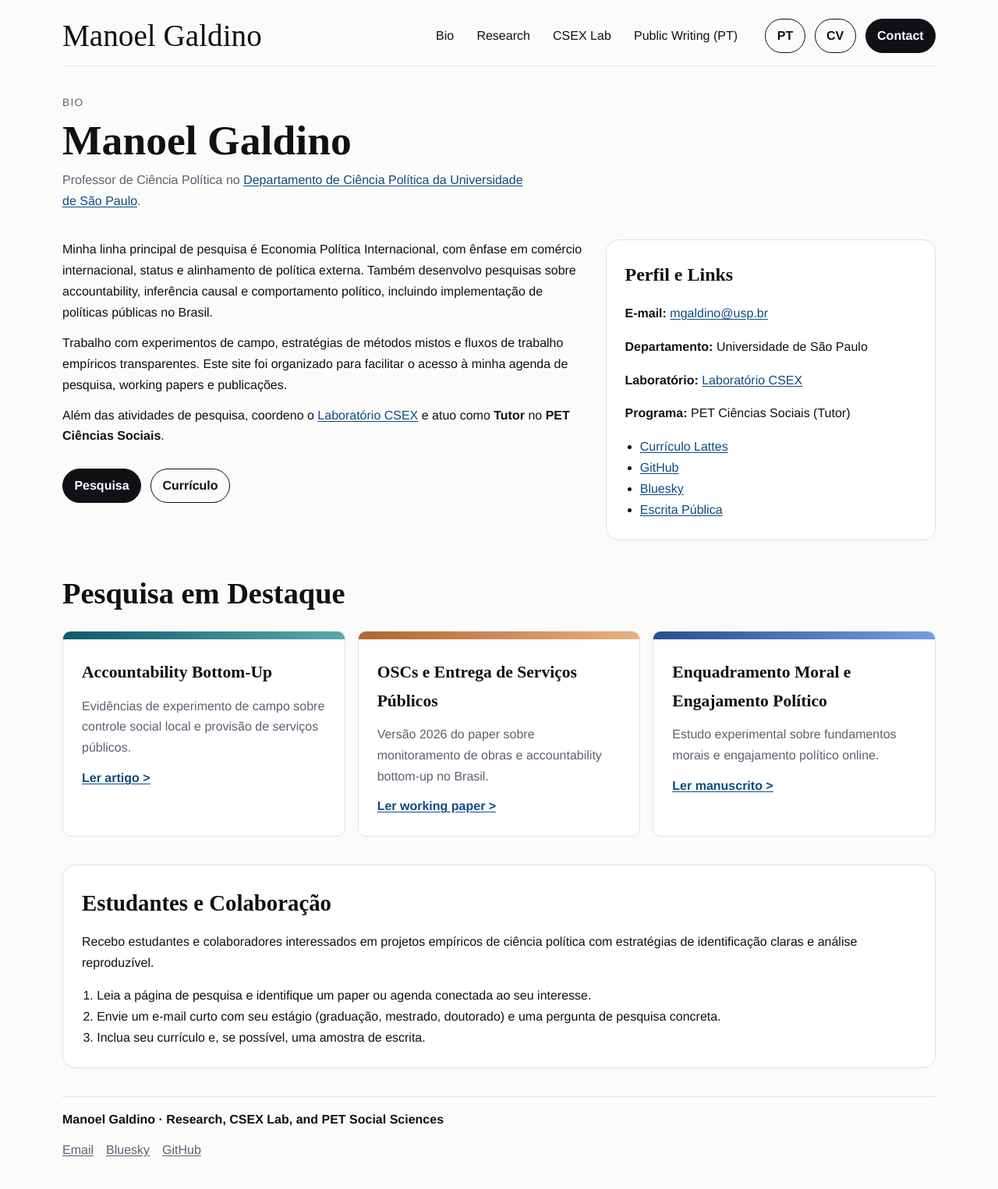
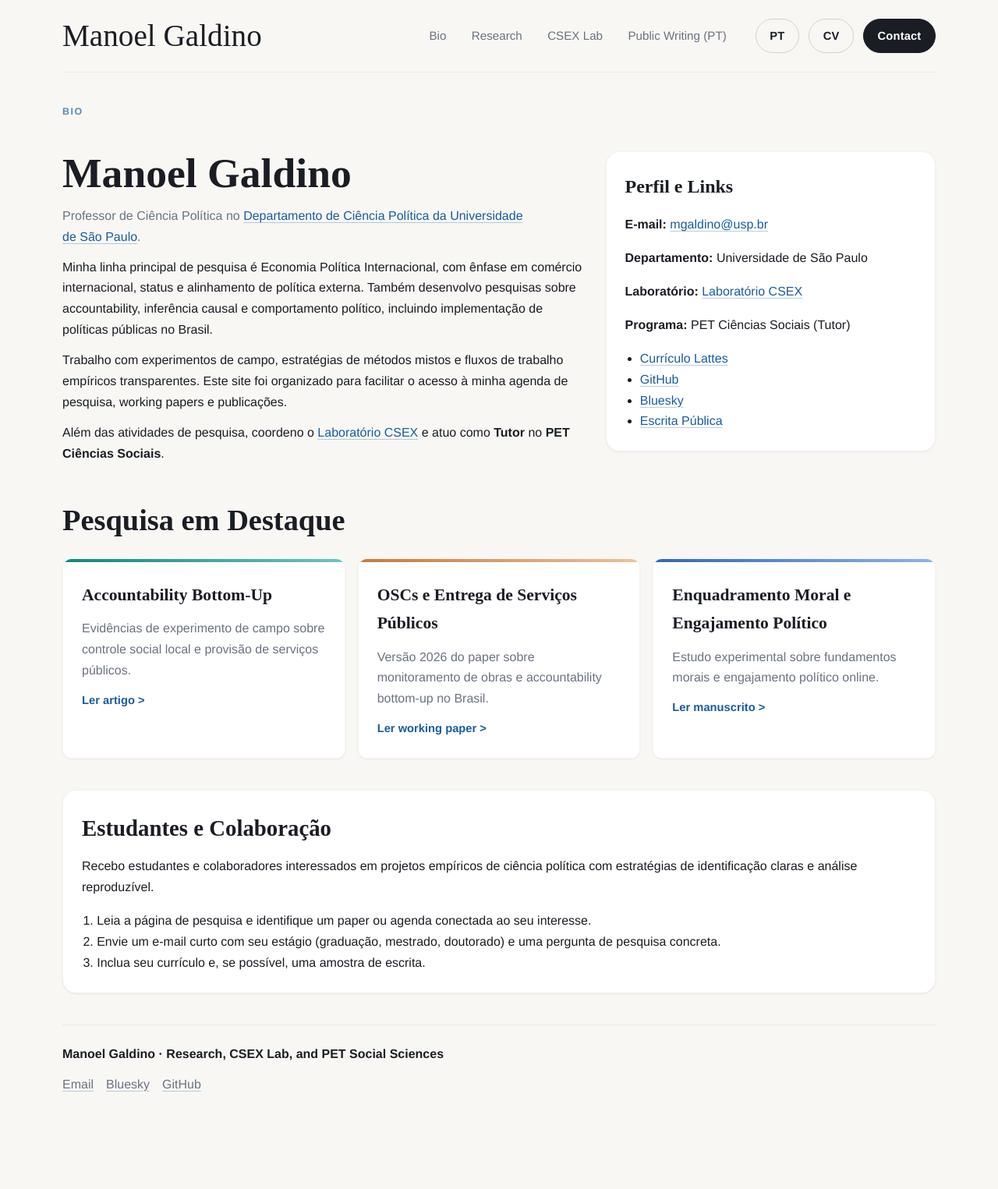
Before and after one commit to mgaldino/mgaldino.github.io, a Jekyll site: the page built from index.md, in a window 1280 px wide. Shown: the whole page at 78% size. Built offline with Jekyll 4.4.1, drawn with Linux system fonts in a browser that asks for light colours; after the commit the page ends 1445 px from its top, so only the background shows below that.

Commit message:
Soften visual design: shadows instead of hard borders, warmer palette
Replace hard 1px borders with subtle box-shadows on all cards and sections,
warm up background/accent colors, add hover lift effects, align profile card
with name heading, and remove redundant bio action buttons.

Co-Authored-By: Claude Opus 4.6 <noreply@anthropic.com>

```diff
--- a/assets/main.scss
+++ b/assets/main.scss
@@ -2,11 +2,15 @@
 ---
 
 :root {
-  --bg: #fbfbf9;
-  --fg: #101114;
-  --muted: #5b6270;
-  --accent: #0f4a84;
-  --border: #dfe3e8;
+  --bg: #f8f7f4;
+  --fg: #1a1d23;
+  --muted: #6b7280;
+  --accent: #1a5c9e;
+  --border: #e8e6e1;
+  --card-bg: #fff;
+  --shadow-sm: 0 1px 3px rgba(0, 0, 0, 0.04), 0 1px 2px rgba(0, 0, 0, 0.03);
+  --shadow-md: 0 4px 12px rgba(0, 0, 0, 0.06), 0 1px 3px rgba(0, 0, 0, 0.04);
+  --shadow-hover: 0 8px 24px rgba(0, 0, 0, 0.08), 0 2px 6px rgba(0, 0, 0, 0.04);
 
   --font-display: "Baskerville", "Times New Roman", serif;
   --font-body: "Avenir Next", "Helvetica Neue", sans-serif;
@@ -20,10 +24,10 @@
   --space-2: 0.75rem;
   --space-3: 1rem;
   --space-4: 1.5rem;
-  --space-5: 2.25rem;
+  --space-5: 2.5rem;
 
-  --radius-sm: 10px;
-  --radius-md: 16px;
+  --radius-sm: 12px;
+  --radius-md: 18px;
 
   --dur-fast: 120ms;
   --dur-normal: 200ms;
@@ -50,11 +54,14 @@ body {
 
 a {
   color: var(--accent);
-  text-underline-offset: 0.15em;
+  text-decoration-color: rgba(26, 92, 158, 0.3);
+  text-underline-offset: 0.18em;
+  transition: text-decoration-color var(--dur-fast) ease;
 }
 
 a:hover {
-  opacity: 0.85;
+  text-decoration-color: var(--accent);
+  opacity: 0.9;
 }
 
 a:focus-visible,
@@ -89,8 +96,8 @@ summary:focus-visible {
   display: grid;
   gap: var(--space-3);
   align-items: center;
-  border-bottom: 1px solid var(--border);
-  padding-bottom: var(--space-3);
+  border-bottom: 1px solid rgba(0, 0, 0, 0.06);
+  padding-bottom: var(--space-4);
 }
 
 .brand-name {
@@ -114,22 +121,25 @@ summary:focus-visible {
   display: inline-flex;
   align-items: center;
   min-height: 44px;
-  padding: 0.2rem 0.65rem;
-  border-radius: 6px;
+  padding: 0.2rem 0.75rem;
+  border-radius: 8px;
   border: 1px solid transparent;
-  color: var(--fg);
+  color: var(--muted);
+  font-size: 0.95rem;
   text-decoration: none;
-  transition: border-color var(--dur-fast) ease, background-color var(--dur-fast) ease;
+  transition: color var(--dur-fast) ease, background-color var(--dur-fast) ease;
 }
 
 .nav-link:hover {
-  border-color: var(--border);
+  color: var(--fg);
+  background: rgba(0, 0, 0, 0.03);
   opacity: 1;
 }
 
 .nav-link.is-active {
-  border-color: var(--fg);
-  background: #f5f6f8;
+  color: var(--fg);
+  font-weight: 600;
+  background: rgba(0, 0, 0, 0.04);
 }
 
 .header-actions {
@@ -143,12 +153,13 @@ summary:focus-visible {
   align-items: center;
   justify-content: center;
   min-height: 44px;
-  padding: 0.15rem 0.9rem;
+  padding: 0.15rem 1.1rem;
   text-decoration: none;
   border-radius: 999px;
-  border: 1px solid var(--fg);
   font-weight: 600;
-  transition: transform var(--dur-fast) ease;
+  font-size: 0.92rem;
+  letter-spacing: 0.01em;
+  transition: transform var(--dur-fast) ease, box-shadow var(--dur-fast) ease;
 }
 
 .btn:hover {
@@ -159,11 +170,22 @@ summary:focus-visible {
 .btn-ghost {
   color: var(--fg);
   background: transparent;
+  border: 1px solid rgba(0, 0, 0, 0.15);
+}
+
+.btn-ghost:hover {
+  border-color: rgba(0, 0, 0, 0.3);
+  box-shadow: 0 1px 4px rgba(0, 0, 0, 0.06);
 }
 
 .btn-solid {
   color: #fff;
   background: var(--fg);
+  border: 1px solid var(--fg);
+}
+
+.btn-solid:hover {
+  box-shadow: 0 2px 8px rgba(0, 0, 0, 0.15);
 }
 
 .site-main {
@@ -181,9 +203,11 @@ summary:focus-visible {
 .eyebrow {
   margin: 0;
   text-transform: uppercase;
-  letter-spacing: 0.1em;
-  font-size: var(--fs-1);
-  color: var(--muted);
+  letter-spacing: 0.12em;
+  font-size: 0.78rem;
+  font-weight: 600;
+  color: var(--accent);
+  opacity: 0.7;
 }
 
 .page-title {
@@ -215,10 +239,11 @@ summary:focus-visible {
 }
 
 .profile-card {
-  border: 1px solid var(--border);
+  border: 1px solid rgba(0, 0, 0, 0.05);
   border-radius: var(--radius-md);
   padding: var(--space-4);
-  background: #fff;
+  background: var(--card-bg);
+  box-shadow: var(--shadow-sm);
   display: grid;
   gap: var(--space-3);
 }
@@ -235,10 +260,16 @@ summary:focus-visible {
 }
 
 .section-block {
-  border: 1px solid var(--border);
+  border: 1px solid rgba(0, 0, 0, 0.05);
   border-radius: var(--radius-md);
-  background: #fff;
+  background: var(--card-bg);
+  box-shadow: var(--shadow-sm);
   padding: var(--space-4);
+  transition: box-shadow var(--dur-normal) ease;
+}
+
+.section-block:hover {
+  box-shadow: var(--shadow-md);
 }
 
 .section-block h2 {
@@ -284,26 +315,35 @@ summary:focus-visible {
 .track-card,
 .paper-card,
 .callout {
-  border: 1px solid var(--border);
+  border: 1px solid rgba(0, 0, 0, 0.04);
   border-radius: var(--radius-sm);
-  background: #fff;
+  background: var(--card-bg);
+  box-shadow: var(--shadow-sm);
   overflow: hidden;
+  transition: box-shadow var(--dur-normal) ease, transform var(--dur-normal) ease;
+}
+
+.featured-card:hover,
+.info-card:hover,
+.track-card:hover {
+  box-shadow: var(--shadow-hover);
+  transform: translateY(-2px);
 }
 
 .featured-top {
-  height: 10px;
+  height: 4px;
 }
 
 .featured-top.teal {
-  background: linear-gradient(90deg, #0c5b6b, #59a9ad);
+  background: linear-gradient(90deg, #0c8b7b, #6dc4c0);
 }
 
 .featured-top.peach {
-  background: linear-gradient(90deg, #b3652d, #e7b083);
+  background: linear-gradient(90deg, #c47a3e, #ecc29b);
 }
 
 .featured-top.blue {
-  background: linear-gradient(90deg, #274f8f, #769de2);
+  background: linear-gradient(90deg, #3468a8, #8db4e8);
 }
 
 .featured-body,
@@ -335,7 +375,15 @@ summary:focus-visible {
 .callout-link {
   display: inline-block;
   margin-top: var(--space-2);
-  font-weight: 700;
+  font-weight: 600;
+  font-size: 0.92rem;
+  text-decoration: none;
+  color: var(--accent);
+  transition: opacity var(--dur-fast) ease;
+}
+
+.callout-link:hover {
+  opacity: 0.75;
 }
 
 .contact-list,
@@ -354,13 +402,23 @@ summary:focus-visible {
   color: var(--muted);
 }
 
+.paper-card {
+  transition: box-shadow var(--dur-normal) ease;
+}
+
+.paper-card:hover {
+  box-shadow: var(--shadow-md);
+}
+
 .paper-card details {
   margin-top: var(--space-2);
 }
 
 .paper-card summary {
   cursor: pointer;
-  font-weight: 700;
+  font-weight: 600;
+  color: var(--accent);
+  font-size: 0.92rem;
 }
 
 .actions-row {
@@ -379,8 +437,8 @@ summary:focus-visible {
 
 .site-footer {
   margin-top: var(--space-5);
-  border-top: 1px solid var(--border);
-  padding-top: var(--space-3);
+  border-top: 1px solid rgba(0, 0, 0, 0.06);
+  padding-top: var(--space-4);
 }
 
 .footer-main {
@@ -400,9 +458,10 @@ summary:focus-visible {
 }
 
 .hero {
-  border: 1px solid var(--border);
+  border: 1px solid rgba(0, 0, 0, 0.05);
   border-radius: var(--radius-md);
-  background: #fff;
+  background: var(--card-bg);
+  box-shadow: var(--shadow-md);
   padding: var(--space-5);
 }
 
--- a/index.md
+++ b/index.md
@@ -7,21 +7,14 @@ title: Bio
 description: Bio, agenda de pesquisa, Laboratório CSEX e atividades no PET Ciências Sociais.
 ---
 
-<section class="page-header">
-  <p class="eyebrow">Bio</p>
-  <h1 class="page-title">Manoel Galdino</h1>
-  <p class="page-intro">Professor de Ciência Política no <a href="https://dcp.fflch.usp.br/">Departamento de Ciência Política da Universidade de São Paulo</a>.</p>
-</section>
-
+<p class="eyebrow">Bio</p>
 <section class="bio-layout" aria-labelledby="bio-overview">
   <article class="bio-copy" id="bio-overview">
+    <h1 class="page-title">Manoel Galdino</h1>
+    <p class="page-intro">Professor de Ciência Política no <a href="https://dcp.fflch.usp.br/">Departamento de Ciência Política da Universidade de São Paulo</a>.</p>
     <p>Minha linha principal de pesquisa é Economia Política Internacional, com ênfase em comércio internacional, status e alinhamento de política externa. Também desenvolvo pesquisas sobre accountability, inferência causal e comportamento político, incluindo implementação de políticas públicas no Brasil.</p>
     <p>Trabalho com experimentos de campo, estratégias de métodos mistos e fluxos de trabalho empíricos transparentes. Este site foi organizado para facilitar o acesso à minha agenda de pesquisa, working papers e publicações.</p>
     <p>Além das atividades de pesquisa, coordeno o <a href="{{ '/csex/' | relative_url }}">Laboratório CSEX</a> e atuo como <strong>{{ site.pet.role }}</strong> no <strong>{{ site.pet.name }}</strong>.</p>
-    <div class="actions-row">
-      <a class="btn btn-solid" href="{{ '/research/' | relative_url }}">Pesquisa</a>
-      <a class="btn btn-ghost" href="{{ site.cv_url }}">Currículo</a>
-    </div>
   </article>
 
   <aside class="profile-card" aria-labelledby="profile-and-links">
```
Also changed, not shown: en/index.md (+3 -10 lines).
